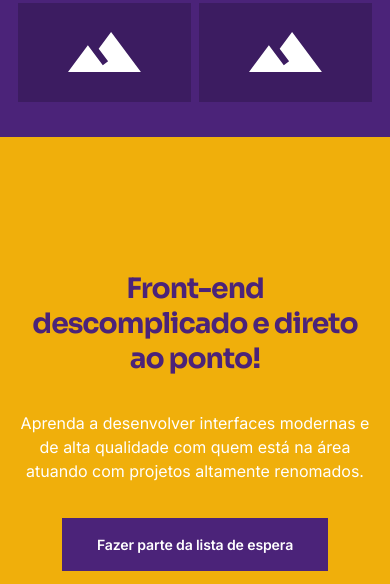
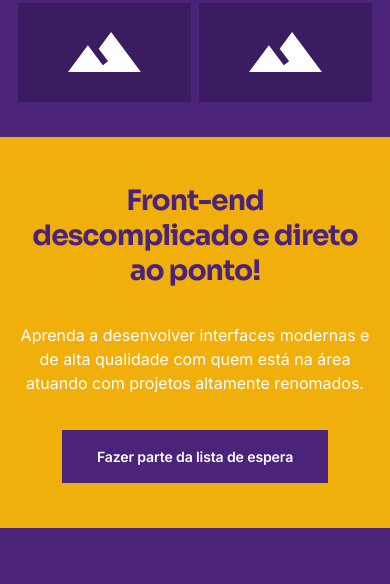
Before and after one commit to dev-andersonribeiro/Projeto-Wireframe-Codeboost, a plain HTML site: page index.html in a window 390 px wide. Shown: the part 2620-3204 px from the top of the page. Drawn offline with Linux system fonts and the light colour scheme.

Commit message:
Editing padding

```diff
--- a/css/responsive.css
+++ b/css/responsive.css
@@ -180,6 +180,11 @@
         margin: 0 auto;
     }
 
+    /* Styling newsletter section */
+    .s-newsletter {
+        padding: 5.2rem 0;
+    }
+
     /* Styling footer */
 
     footer main {
```
